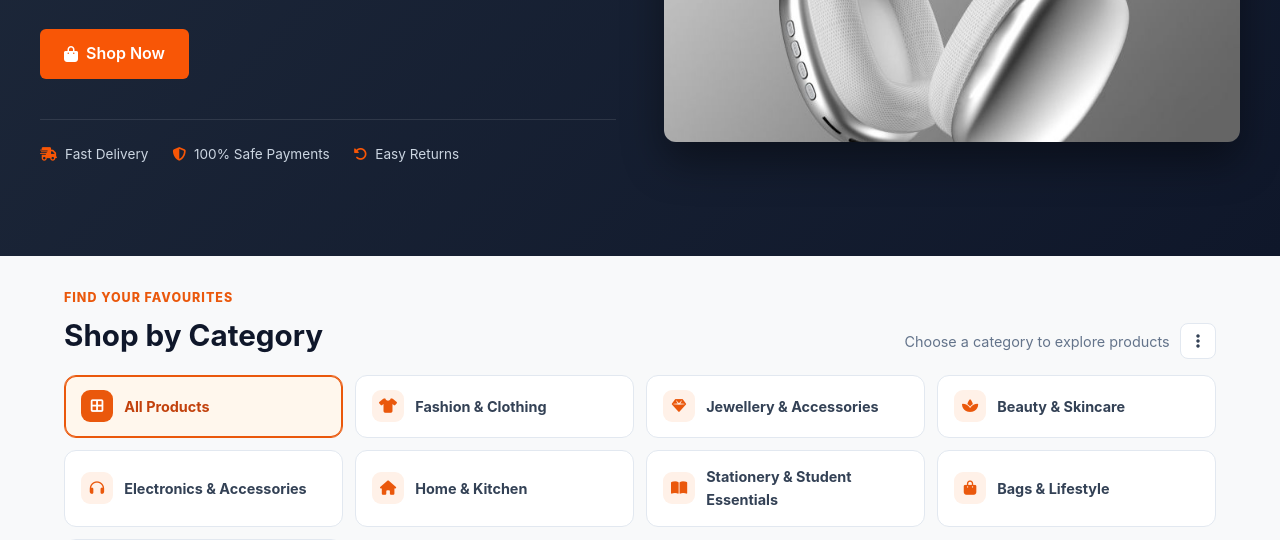
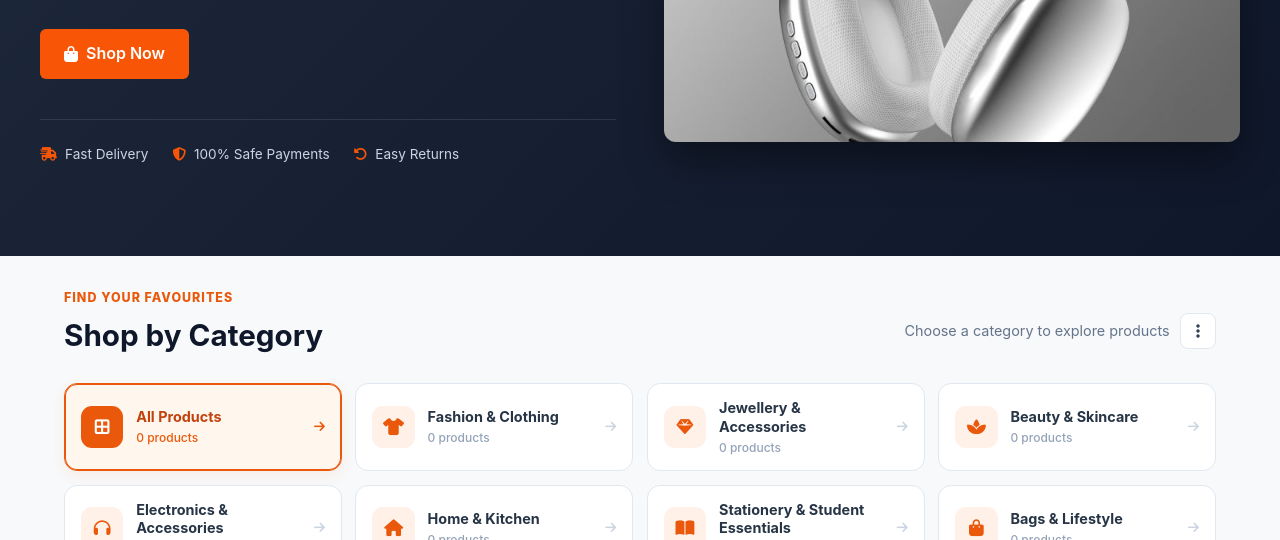
Before and after one commit to sunjinatonni6-lab/BazarGo, a plain HTML site: page index.html in a window 1280 px wide. Shown: the part 412-952 px from the top of the page. Drawn offline with Linux system fonts and the light colour scheme; no server answers.

Commit message:
Update index.html

```diff
--- a/index.html
+++ b/index.html
@@ -124,15 +124,33 @@
       </div>
     </div>
     <div class="category-filter-list" id="category-filter-list" role="group" aria-label="Filter products by category">
-      <button type="button" class="category-filter active" data-category="all" aria-pressed="true"><i class="fa-solid fa-border-all"></i><span>All Products</span></button>
-      <button type="button" class="category-filter" data-category="Fashion & Clothing" aria-pressed="false"><i class="fa-solid fa-shirt"></i><span>Fashion &amp; Clothing</span></button>
-      <button type="button" class="category-filter" data-category="Jewellery & Accessories" aria-pressed="false"><i class="fa-solid fa-gem"></i><span>Jewellery &amp; Accessories</span></button>
-      <button type="button" class="category-filter" data-category="Beauty & Skincare" aria-pressed="false"><i class="fa-solid fa-spa"></i><span>Beauty &amp; Skincare</span></button>
-      <button type="button" class="category-filter" data-category="Electronics & Accessories" aria-pressed="false"><i class="fa-solid fa-headphones"></i><span>Electronics &amp; Accessories</span></button>
-      <button type="button" class="category-filter" data-category="Home & Kitchen" aria-pressed="false"><i class="fa-solid fa-house"></i><span>Home &amp; Kitchen</span></button>
-      <button type="button" class="category-filter" data-category="Stationery & Student Essentials" aria-pressed="false"><i class="fa-solid fa-book-open"></i><span>Stationery &amp; Student Essentials</span></button>
-      <button type="button" class="category-filter" data-category="Bags & Lifestyle" aria-pressed="false"><i class="fa-solid fa-bag-shopping"></i><span>Bags &amp; Lifestyle</span></button>
-      <button type="button" class="category-filter" data-category="Food & Snacks" aria-pressed="false"><i class="fa-solid fa-cookie-bite"></i><span>Food &amp; Snacks</span></button>
+      <button type="button" class="category-filter active" data-category="all" aria-pressed="true">
+        <span class="category-icon"><i class="fa-solid fa-border-all"></i></span><span class="category-copy"><span class="category-name">All Products</span><span class="category-count" data-category-count="all">0 products</span></span><i class="fa-solid fa-arrow-right category-arrow" aria-hidden="true"></i>
+      </button>
+      <button type="button" class="category-filter" data-category="Fashion & Clothing" aria-pressed="false">
+        <span class="category-icon"><i class="fa-solid fa-shirt"></i></span><span class="category-copy"><span class="category-name">Fashion &amp; Clothing</span><span class="category-count" data-category-count="Fashion & Clothing">0 products</span></span><i class="fa-solid fa-arrow-right category-arrow" aria-hidden="true"></i>
+      </button>
+      <button type="button" class="category-filter" data-category="Jewellery & Accessories" aria-pressed="false">
+        <span class="category-icon"><i class="fa-solid fa-gem"></i></span><span class="category-copy"><span class="category-name">Jewellery &amp; Accessories</span><span class="category-count" data-category-count="Jewellery & Accessories">0 products</span></span><i class="fa-solid fa-arrow-right category-arrow" aria-hidden="true"></i>
+      </button>
+      <button type="button" class="category-filter" data-category="Beauty & Skincare" aria-pressed="false">
+        <span class="category-icon"><i class="fa-solid fa-spa"></i></span><span class="category-copy"><span class="category-name">Beauty &amp; Skincare</span><span class="category-count" data-category-count="Beauty & Skincare">0 products</span></span><i class="fa-solid fa-arrow-right category-arrow" aria-hidden="true"></i>
+      </button>
+      <button type="button" class="category-filter" data-category="Electronics & Accessories" aria-pressed="false">
+        <span class="category-icon"><i class="fa-solid fa-headphones"></i></span><span class="category-copy"><span class="category-name">Electronics &amp; Accessories</span><span class="category-count" data-category-count="Electronics & Accessories">0 products</span></span><i class="fa-solid fa-arrow-right category-arrow" aria-hidden="true"></i>
+      </button>
+      <button type="button" class="category-filter" data-category="Home & Kitchen" aria-pressed="false">
+        <span class="category-icon"><i class="fa-solid fa-house"></i></span><span class="category-copy"><span class="category-name">Home &amp; Kitchen</span><span class="category-count" data-category-count="Home & Kitchen">0 products</span></span><i class="fa-solid fa-arrow-right category-arrow" aria-hidden="true"></i>
+      </button>
+      <button type="button" class="category-filter" data-category="Stationery & Student Essentials" aria-pressed="false">
+        <span class="category-icon"><i class="fa-solid fa-book-open"></i></span><span class="category-copy"><span class="category-name">Stationery &amp; Student Essentials</span><span class="category-count" data-category-count="Stationery & Student Essentials">0 products</span></span><i class="fa-solid fa-arrow-right category-arrow" aria-hidden="true"></i>
+      </button>
+      <button type="button" class="category-filter" data-category="Bags & Lifestyle" aria-pressed="false">
+        <span class="category-icon"><i class="fa-solid fa-bag-shopping"></i></span><span class="category-copy"><span class="category-name">Bags &amp; Lifestyle</span><span class="category-count" data-category-count="Bags & Lifestyle">0 products</span></span><i class="fa-solid fa-arrow-right category-arrow" aria-hidden="true"></i>
+      </button>
+      <button type="button" class="category-filter" data-category="Food & Snacks" aria-pressed="false">
+        <span class="category-icon"><i class="fa-solid fa-cookie-bite"></i></span><span class="category-copy"><span class="category-name">Food &amp; Snacks</span><span class="category-count" data-category-count="Food & Snacks">0 products</span></span><i class="fa-solid fa-arrow-right category-arrow" aria-hidden="true"></i>
+      </button>
     </div>
   </section>
 
@@ -149,18 +167,29 @@
     .shop-categories { margin-top: 2rem; margin-bottom: 1.5rem; }
     .category-heading-row, .products-heading-row { display:flex; align-items:end; justify-content:space-between; gap:1rem; flex-wrap:wrap; }
     .category-eyebrow { margin:0 0 .25rem; color:#ea580c; font-size:.78rem; font-weight:800; letter-spacing:.08em; text-transform:uppercase; }
-    .shop-categories .section-title, .products-heading-row .section-title { margin:0 0 1rem; }
-    .category-hint { color:#64748b; font-size:.9rem; margin-bottom:1rem; }
-    .category-filter-list { display:grid; grid-template-columns:repeat(4,minmax(0,1fr)); gap:.75rem; }
-    .category-filter { min-width:0; display:flex; align-items:center; gap:.7rem; padding:.9rem 1rem; border:1px solid #e2e8f0; border-radius:12px; background:#fff; color:#334155; font:inherit; font-size:.9rem; font-weight:650; text-align:left; cursor:pointer; transition:background .18s ease,border-color .18s ease,transform .18s ease,box-shadow .18s ease; }
-    .category-filter i { flex:0 0 2rem; width:2rem; height:2rem; display:grid; place-items:center; border-radius:9px; background:#fff1e8; color:#ea580c; }
-    .category-filter:hover { border-color:#fdba74; transform:translateY(-1px); box-shadow:0 5px 15px rgba(15,23,42,.06); }
-    .category-filter.active { border-color:#ea580c; background:#fff7ed; color:#c2410c; box-shadow:0 0 0 1px #ea580c inset; }
-    .category-filter.active i { background:#ea580c; color:#fff; }
+    .shop-categories .section-title, .products-heading-row .section-title { margin:0 0 .35rem; }
+    .category-hint { color:#64748b; font-size:.9rem; margin:0; }
+    .category-filter-list { display:grid; grid-template-columns:repeat(4,minmax(0,1fr)); gap:.85rem; margin-top:1.15rem; }
+    .category-filter { position:relative; min-width:0; min-height:88px; display:flex; align-items:center; gap:.8rem; padding:.9rem 1rem; border:1px solid #e2e8f0; border-radius:13px; background:#fff; color:#334155; font:inherit; text-align:left; cursor:pointer; transition:background .2s ease,border-color .2s ease,transform .2s ease,box-shadow .2s ease; }
+    .category-icon { flex:0 0 2.65rem; width:2.65rem; height:2.65rem; display:grid; place-items:center; border-radius:11px; background:#fff1e8; color:#ea580c; font-size:1.05rem; transition:background .2s ease,color .2s ease,transform .2s ease; }
+    .category-copy { min-width:0; flex:1; display:flex; flex-direction:column; gap:.28rem; }
+    .category-name { color:#263445; font-size:.9rem; line-height:1.3; font-weight:700; overflow-wrap:anywhere; }
+    .category-count { color:#94a3b8; font-size:.75rem; line-height:1.2; font-weight:500; }
+    .category-arrow { flex:0 0 auto; color:#cbd5e1; font-size:.78rem; transition:transform .2s ease,color .2s ease; }
+    .category-filter:hover { border-color:#fdba74; transform:translateY(-2px); box-shadow:0 7px 18px rgba(15,23,42,.07); }
+    .category-filter:hover .category-arrow { color:#ea580c; transform:translateX(3px); }
+    .category-filter.active { border-color:#ea580c; background:#fff7ed; box-shadow:0 0 0 1px #ea580c inset,0 5px 14px rgba(234,88,12,.08); }
+    .category-filter.active .category-icon { background:#ea580c; color:#fff; }
+    .category-filter.active .category-name { color:#c2410c; }
+    .category-filter.active .category-count, .category-filter.active .category-arrow { color:#ea580c; }
+    .category-filter:focus-visible, .category-menu-toggle:focus-visible, .category-menu-item:focus-visible { outline:3px solid rgba(234,88,12,.28); outline-offset:2px; }
     .products-heading-row { margin-bottom:1rem; }
     .products-result-count { color:#64748b; font-size:.88rem; margin-bottom:1rem; }
-    @media (max-width:900px) { .category-filter-list { grid-template-columns:repeat(2,minmax(0,1fr)); } }
-    @media (max-width:480px) { .shop-categories { margin-top:1.25rem; } .category-filter-list { grid-template-columns:1fr; gap:.55rem; } .category-filter { padding:.7rem .8rem; font-size:.88rem; } .category-hint { margin-bottom:.75rem; } }
+    @media (max-width:1100px) { .category-filter-list { grid-template-columns:repeat(3,minmax(0,1fr)); } }
+    @media (max-width:760px) { .category-filter-list { grid-template-columns:repeat(2,minmax(0,1fr)); gap:.65rem; } .category-filter { min-height:82px; padding:.75rem; gap:.65rem; } .category-icon { width:2.4rem; height:2.4rem; flex-basis:2.4rem; } }
+    @media (max-width:480px) { .shop-categories { margin-top:1.25rem; } .category-heading-row { align-items:flex-start; } .category-heading-actions { margin-bottom:0; } .category-heading-actions .category-hint { display:none; } .category-filter-list { grid-template-columns:repeat(2,minmax(0,1fr)); gap:.55rem; margin-top:.9rem; } .category-filter { min-height:84px; padding:.7rem .6rem; gap:.5rem; border-radius:11px; } .category-icon { width:2.15rem; height:2.15rem; flex-basis:2.15rem; border-radius:9px; font-size:.9rem; } .category-name { font-size:.78rem; } .category-count { font-size:.68rem; } .category-arrow { display:none; } }
+    @media (max-width:350px) { .category-filter { align-items:flex-start; flex-direction:column; min-height:105px; } .category-copy { width:100%; } }
+
 
     .hero-slider-dots { display:flex; justify-content:center; align-items:center; gap:.55rem; margin:1.15rem auto 0; }
     .hero-slider-dots[hidden] { display:none; }
@@ -708,7 +737,18 @@ description.split(/\r?\n/).forEach((line) => {
     const searchInput = document.getElementById("store-search");
     const searchBtn = document.getElementById("search-btn");
 
+    function updateCategoryCounts() {
+      document.querySelectorAll("[data-category-count]").forEach(countElement => {
+        const category = countElement.dataset.categoryCount;
+        const count = category === "all"
+          ? allProducts.length
+          : allProducts.filter(product => String(product.category || "").trim().toLowerCase() === category.toLowerCase()).length;
+        countElement.textContent = `${count} ${count === 1 ? "product" : "products"}`;
+      });
+    }
+
     function applyProductFilters() {
+      updateCategoryCounts();
       const queryText = searchInput.value.toLowerCase().trim();
       const filtered = allProducts.filter(p => {
         const title = (p.title || p.name || "").toLowerCase();
```
